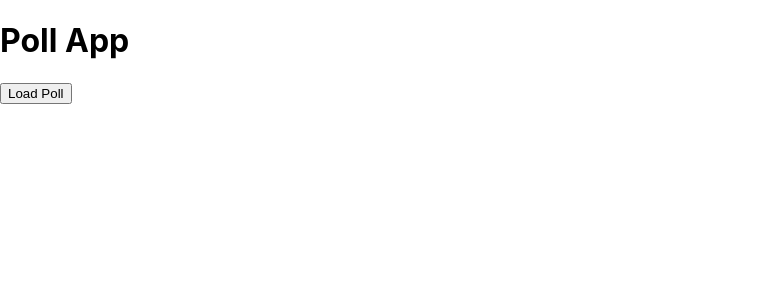
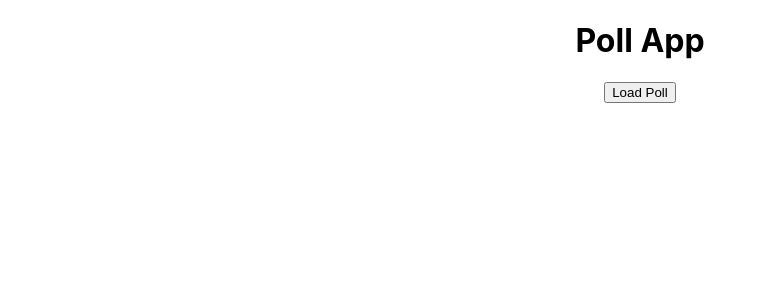
Before and after one commit to droid-mohit/IPLQuizApp, a React (Create React App) app: page / in a window 1280 px wide. Shown: the top 300 px of the page, without its empty margins (0-767 px from the left). Built offline with nearby package versions, Linux system fonts and the light colour scheme.

Commit message:
adds circular loadig bar

```diff
--- a/package.json
+++ b/package.json
@@ -3,6 +3,9 @@
   "version": "0.1.0",
   "private": true,
   "dependencies": {
+    "@emotion/react": "^11.11.1",
+    "@emotion/styled": "^11.11.0",
+    "@mui/material": "^5.13.6",
     "@testing-library/jest-dom": "^5.16.5",
     "@testing-library/react": "^13.4.0",
     "@testing-library/user-event": "^13.5.0",
--- a/src/App.css
+++ b/src/App.css
@@ -16,3 +16,11 @@
   align-items: center;
   height: 100vh;
 }
+
+.App {
+  display: flex;
+  justify-content: center;
+  align-items: center;
+  height: 100vh;
+  flex-direction: column;
+}
--- a/src/App.js
+++ b/src/App.js
@@ -1,4 +1,5 @@
 import React, { useState } from 'react';
+import "./App.css"
 
 function App() {
   const [question, setQuestion] = useState('');
@@ -6,9 +7,12 @@ function App() {
   const [answer, setAnswer] = useState('');
   const [selectedOption, setSelectedOption] = useState('');
   const [popupMessage, setPopupMessage] = useState('');
+  const [loading, setLoading] = useState(false);
+
 
   const fetchData = async () => {
     try {
+      setLoading(true)
       const response = await fetch('/get_poll', {
         mode: 'cors',
         method: 'GET',
@@ -16,12 +20,13 @@ function App() {
       }
       });
       const data = await response.json();
-
+      setLoading(false)
       setQuestion(data.question);
       setOptions(data.options);
       setAnswer(data.answer);
       setPopupMessage('');
     } catch (error) {
+      setLoading(false)
       console.error('Error fetching data:', error);
     }
   };
```
Also changed, not shown: 1 other file (tests, documents, lock files or other folders).
